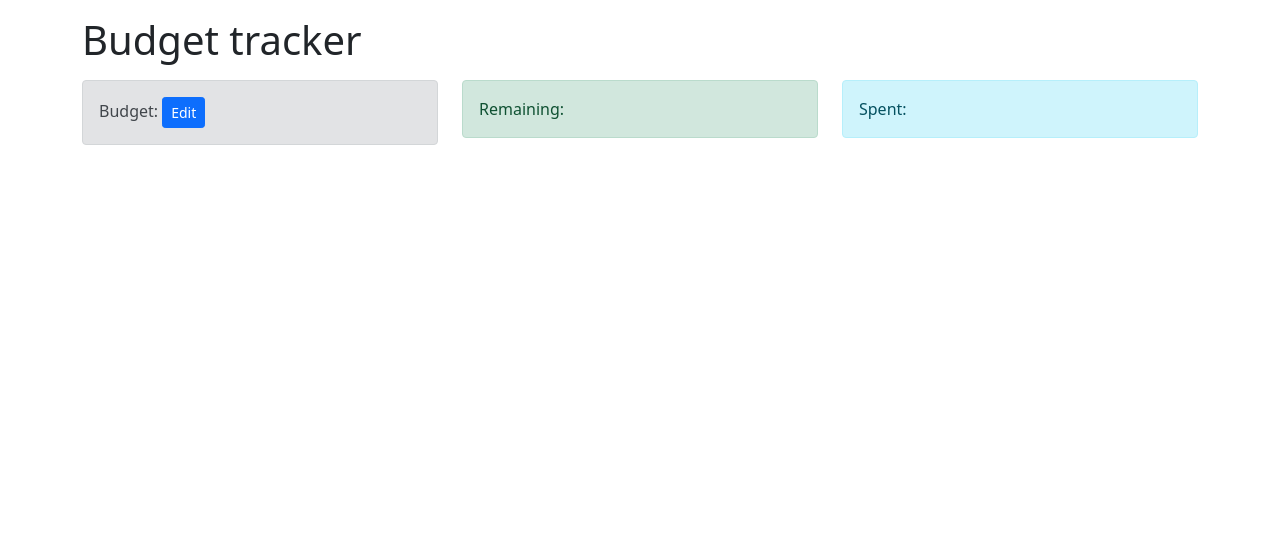
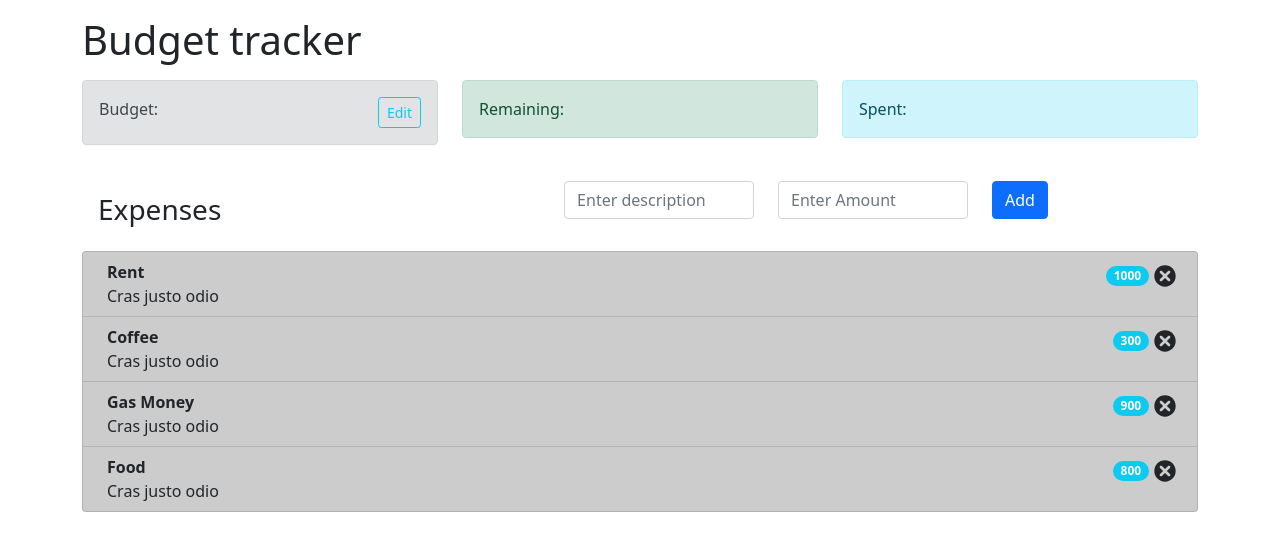
Before and after one commit to liyuKnow/react-apps, a React (Create React App) app: page / in a window 1280 px wide. Shown: the top 550 px of the page. Built offline with nearby package versions, Linux system fonts and the light colour scheme.

Commit message:
Ui design

```diff
--- a/src/App.jsx
+++ b/src/App.jsx
@@ -1,17 +1,24 @@
-import { Container, Nav, Stack } from "react-bootstrap";
+import { Container, Stack, } from "react-bootstrap";
+import AddExpenseForm from "./components/AddExpenseForm";
 import Budget from "./components/Budget";
-import Remaining from "./components/Reamaining";
+import ExpenseList from "./components/ExpenseList";
+import Remaining from "./components/Remaining";
 import Spent from "./components/Spent";
 
 function App() {
   return (
     <Container>
       <h1 className="mt-3">Budget tracker</h1>
-      <div className="row mt-3">
+      <div className="row mt-3 ">
         <Budget />
         <Remaining />
         <Spent />
       </div>
+      <div className="m-3 d-flex justify-content-between">
+        <h3 className="mt-3">Expenses</h3>
+        <AddExpenseForm />
+      </div>
+      <ExpenseList />
     </Container>
   );
 }
--- /dev/null
+++ b/src/components/AddExpenseForm.jsx
@@ -0,0 +1,28 @@
+import React from 'react'
+import { Button, Col, Form, Row, Stack } from 'react-bootstrap'
+
+const AddExpenseForm = () => {
+    return (
+        <div>
+            <Form >
+                <Row className=" align-items-center">
+                    <Col sm={3} md={4} className="my-1">
+                        <Form.Group controlId="formBasicEmail">
+                            <Form.Control type="text" placeholder="Enter description" />
+                        </Form.Group>
+                    </Col>
+                    <Col sm={3} md={4} className="my-1">
+                        <Form.Group controlId="formBasicEmail">
+                            <Form.Control type="number" placeholder="Enter Amount" />
+                        </Form.Group>
+                    </Col>
+                    <Col sm={3} md={4} className="my-1">
+                        <Button variant="primary" type="submit"> Add </Button>
+                    </Col>
+                </Row>
+            </Form>
+        </div>
+    )
+}
+
+export default AddExpenseForm
--- a/src/components/Budget.jsx
+++ b/src/components/Budget.jsx
@@ -4,9 +4,9 @@ import { Button } from 'react-bootstrap'
 const Budget = () => {
     return (
         <div className="col-md-4">
-            <div className="alert alert-secondary">
+            <div className="alert alert-secondary d-flex justify-content-between">
                 <span>Budget: </span>
-                <Button variant="primary" size="sm" onClick={() => console.log("Danger")}>
+                <Button variant="outline-info" size="sm" onClick={() => console.log("Danger")}>
                     Edit
                 </Button>
             </div>
--- /dev/null
+++ b/src/components/ExpenseList.jsx
@@ -0,0 +1,37 @@
+import React from 'react'
+import { ListGroup, Badge } from 'react-bootstrap'
+import { TiDelete } from 'react-icons/ti';
+
+const ExpenseList = () => {
+    const expensesHard = [
+        { id: 100, description: 'Rent', amount: 1000 },
+        { id: 101, description: 'Coffee', amount: 300 },
+        { id: 102, description: 'Gas Money', amount: 900 },
+        { id: 103, description: 'Food', amount: 800 },
+    ]
+    return (
+        <ListGroup className="list-group"  >
+            {expensesHard.map(expense => (
+                <ListGroup.Item
+                    as="li"
+                    className="d-flex justify-content-between align-items-start"
+                    key={expense.id}
+                    style={{ backgroundColor: '#ccc' }}
+                >
+                    <div className="ms-2 me-auto">
+                        <div className="fw-bold">{expense.description}</div>
+                        Cras justo odio
+                    </div>
+                    <div>
+                        <Badge bg="info" pill>
+                            {expense.amount}
+                        </Badge>
+                        <TiDelete className="ml-3" size='2rem' />
+                    </div>
+                </ListGroup.Item>
+            ))}
+        </ListGroup>
+    )
+}
+
+export default ExpenseList
```
Also changed, not shown: src/Context/BudgetContext.jsx (added), src/components/Remaining.jsx (renamed from src/components/Reamaining.jsx).
